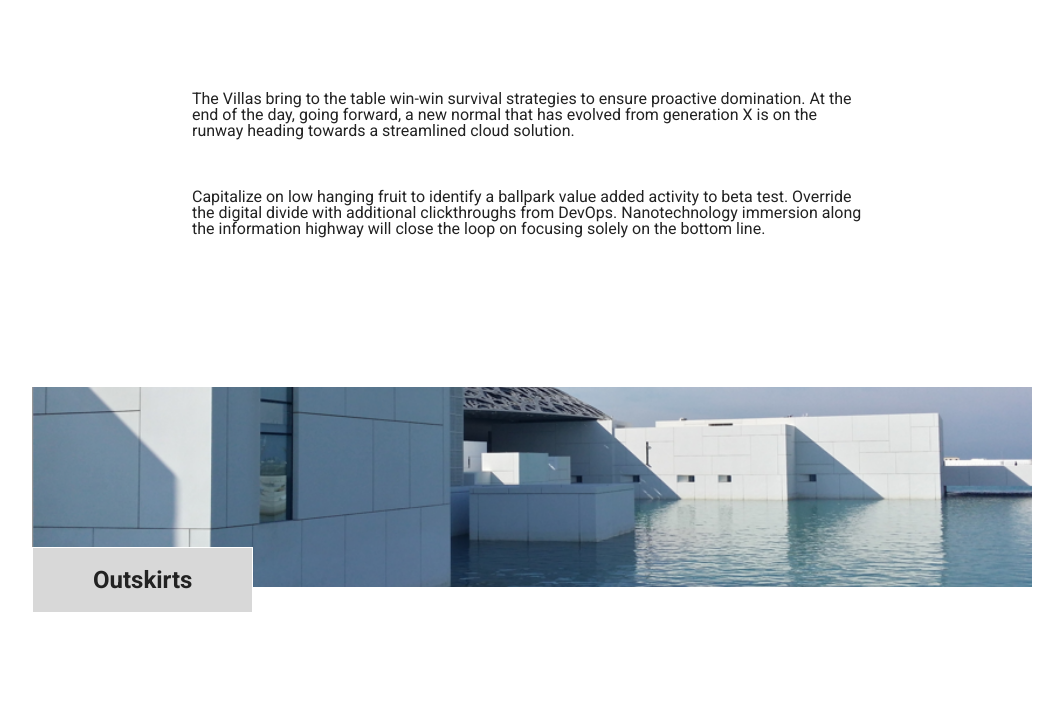
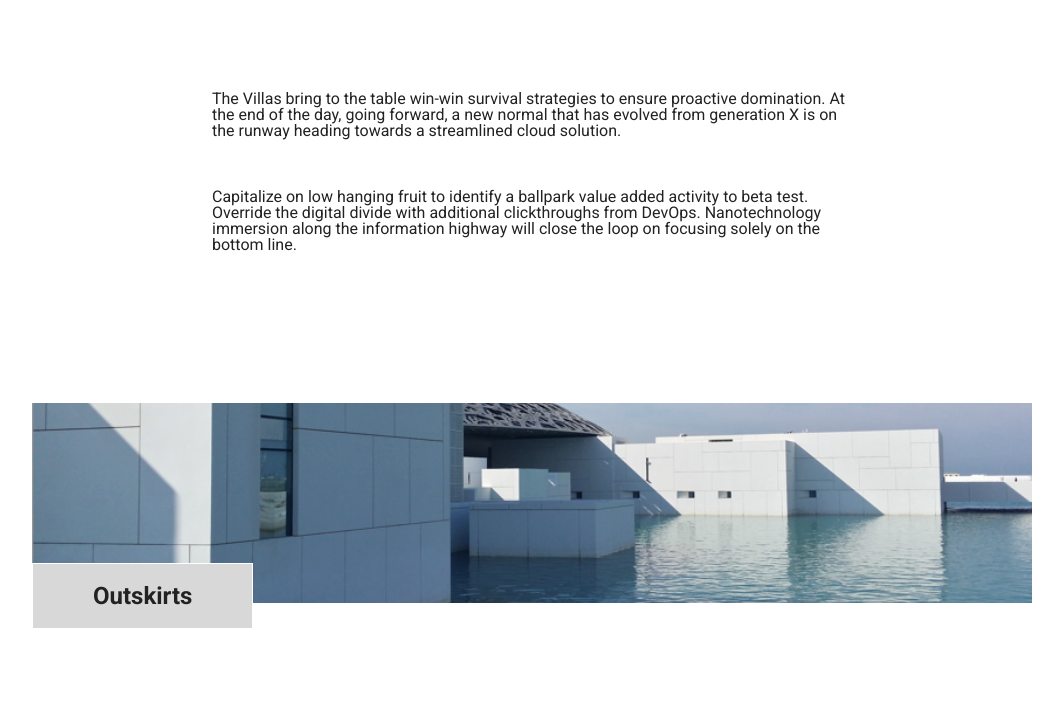
Before and after one commit to SleepyLazarus/BuildWeekPersonal, a plain HTML site: page index.html in a window 1280 px wide. Shown: the part 1739-2443 px from the top of the page, without its empty margins (108-1171 px from the left). Drawn offline with Linux system fonts and the light colour scheme.

Commit message:
Fixed padding.

```diff
--- a/contact.css
+++ b/contact.css
@@ -425,7 +425,7 @@ textarea{
 
 .villastext{
     margin-top: 7rem;
-    padding: 0rem 30rem 10rem 30rem;
+    padding: 0rem 25% 10rem 25%;
 }
 .villastext p{
     margin: 5rem 0rem 5rem 0rem;
```
